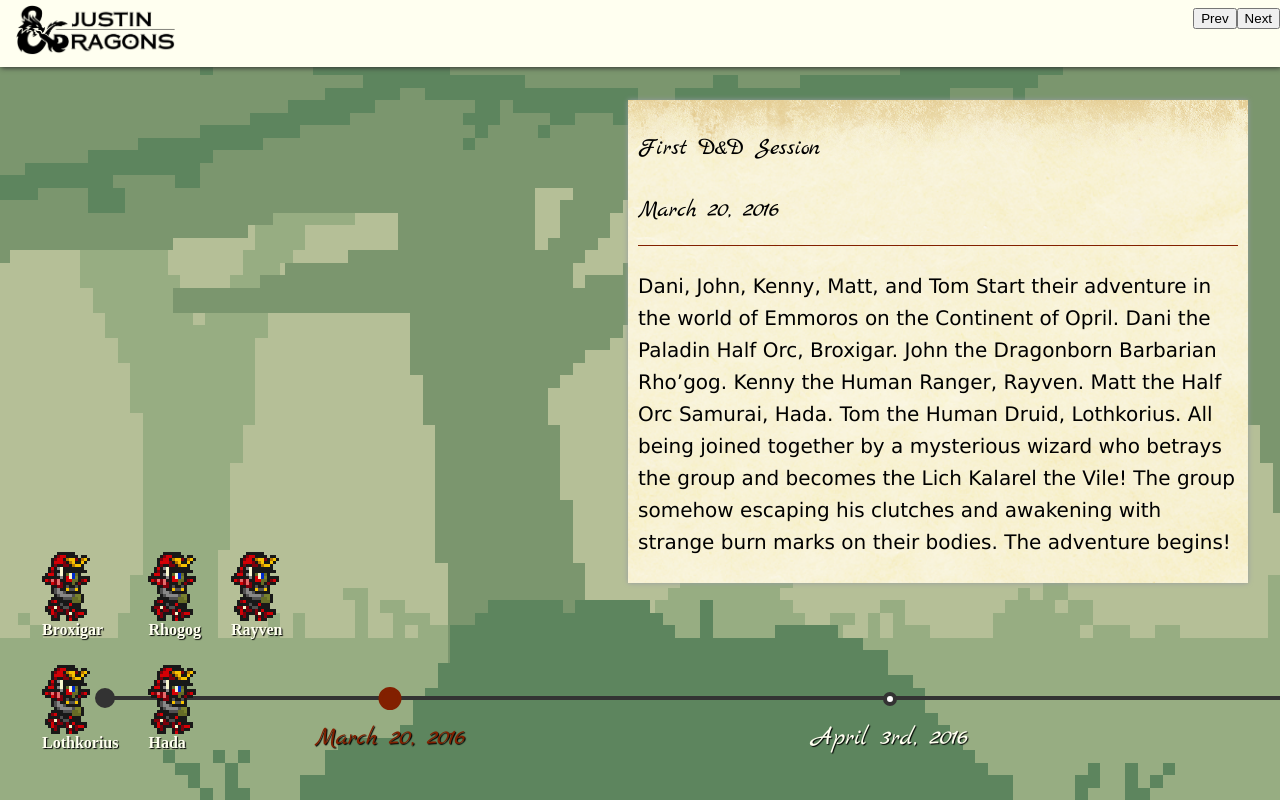
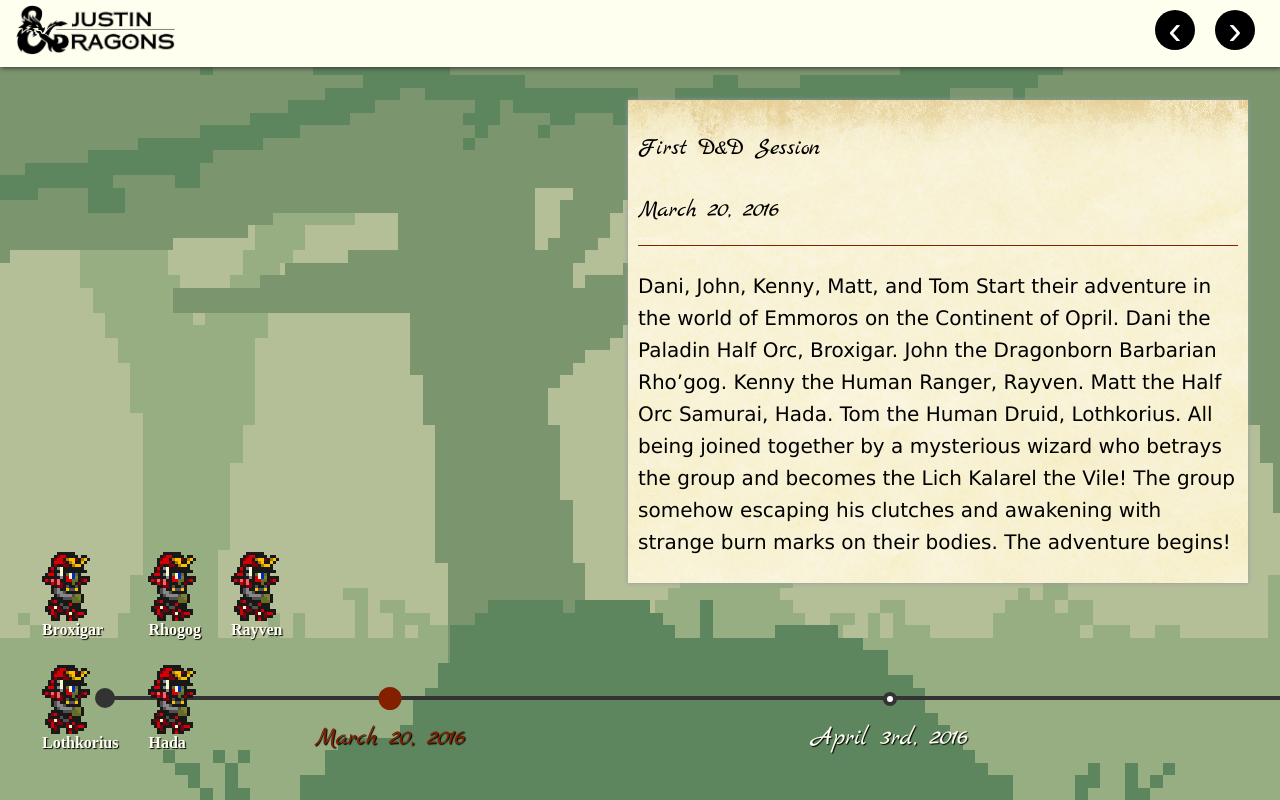
Before and after one commit to glitchwolfe/justin-and-dragons, a React (Create React App) app: page / in a window 1280 px wide. Built offline with nearby package versions, Linux system fonts and the light colour scheme.

Commit message:
Add next/prev buttons

```diff
--- a/src/components/App/App.css
+++ b/src/components/App/App.css
@@ -20,7 +20,21 @@
 }
 
 .App-header .timelineButtons{
-  float:right;
+  float:   right;
+  padding: 0 15px;
+}
+
+.timelineButtons button{
+  font-size: 2.5rem;
+  border-radius: 50%;
+  width: 2.5rem;
+  height: 2.5rem;
+  line-height: 2.5rem;
+  padding: 0;
+  border: none;
+  margin: 10px;
+  color: white;
+  background: #000;
 }
 
 .parallax{
--- a/src/components/App/App.js
+++ b/src/components/App/App.js
@@ -75,15 +75,20 @@ class App extends Component {
   }
 
   nextItem = () => {
-    console.log(this.currentEventIndex + 1);
+    this.scrollToEvent(this.currentEventIndex + 1);
   }
 
   previousItem = () => {
-    console.log(this.currentEventIndex - 1);
+    this.scrollToEvent(this.currentEventIndex - 1);
   }
 
   scrollToEvent = (i) => {
-    // this.timelineEvents[i]
+    if(i >= 0 && this.timelineEvents[i]){
+      document.getElementById('parallax').scrollTo({
+        left:     this.timelineEvents[i].offsetLeft,
+        behavior: "smooth"
+      });
+    }
   }
 
   componentDidMount() {
@@ -100,13 +105,9 @@ class App extends Component {
     // Set parallax background to width of the timeline
     let timelineWidth  = document.getElementById('timelineList').clientWidth;
     let parallaxLayers = document.getElementsByClassName('layer');
-    let parallaxContainer = document.getElementById('parallax');
-    parallaxContainer.style.maxWidth = `${timelineWidth}px`;
     for(let layer of parallaxLayers){
       layer.style.width = `${timelineWidth}px`;
-
     }
-    console.log(timelineWidth)
   }
 
   componentWillUnmount() {
@@ -119,8 +120,8 @@ class App extends Component {
         <header className="App-header">
           <img src={logo} alt="Justin and Dragons Logo" />
           <div className="timelineButtons">
-            <button onClick={this.previousItem()}>Prev</button>
-            <button onClick={this.nextItem()}>Next</button>
+            <button onClick={this.previousItem}>&#8249;</button>
+            <button onClick={this.nextItem}>&#8250;</button>
           </div>
         </header>
         <main>
--- a/src/components/Party/Party.js
+++ b/src/components/Party/Party.js
@@ -42,11 +42,15 @@ class Party extends Component {
 
   createParty = () => {
     let partyElements = [];
+    let i = 0;
     for(let member of partyMembers){
-      partyElements.push(<li id={member}>
-        <img src={hada} alt="Hada" />
-        <p>{member}</p>
-      </li>);
+      partyElements.push(
+        <li id={member} key={i}>
+          <img src={hada} alt="Hada" />
+          <p>{member}</p>
+        </li>
+      );
+      i++;
     }
     return partyElements;
   }
--- a/src/components/Timeline/Timeline.js
+++ b/src/components/Timeline/Timeline.js
@@ -6,13 +6,15 @@ class Timeline extends Component {
 
   createTimeline = () => {
     let events = [];
+    let i = 0;
     for(let event of timelineData){
       events.push(
-        <li className="timelineEvent">
+        <li className="timelineEvent" key={i}>
           <p className="pointDate">{event.date}</p>
           <span className="point"></span>
         </li>
       );
+      i++;
     }
     return events;
   }
```
Also changed, not shown: 1 other file (tests, documents, lock files or other folders).
